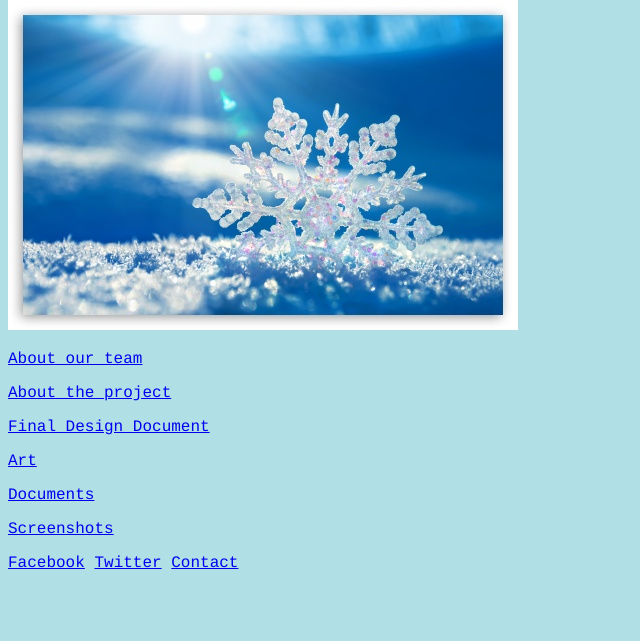
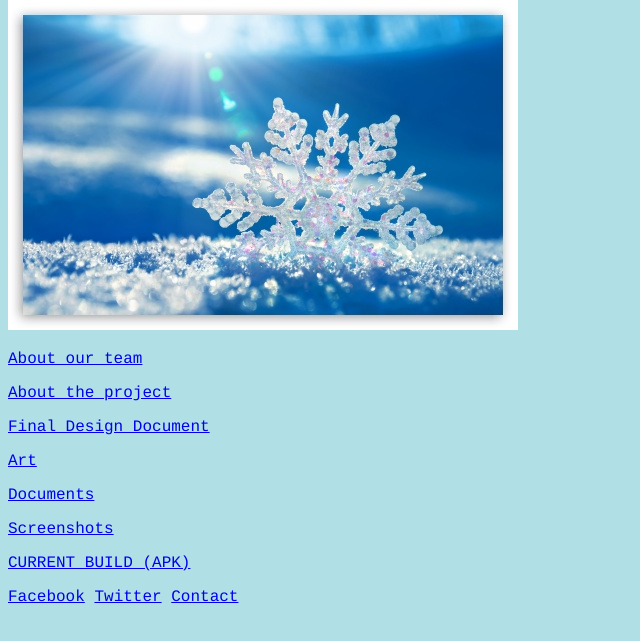
Before and after one commit to hirachau/SnowProblem, a plain HTML site: page index.html in a window 1280 px wide. Shown: the part 81-722 px from the top of the page, without its empty margins (0-640 px from the left). Drawn offline with Linux system fonts and the light colour scheme.

Commit message:
add link to game build

```diff
--- a/index.html
+++ b/index.html
@@ -19,6 +19,7 @@
     <p><a href = "pages/art.html">Art</a></p>
     <p><a href = "pages/documentation.html">Documents</a></p>
     <p><a href = "pages/pics.html">Screenshots</a></p>
+    <p><a href = "https://drive.google.com/file/d/0B0SQWuOF7QTVZWcyMFFRRVMwTW8/view">CURRENT BUILD (APK)</a></p>
 
     <p><a href = "https://facebook.com/snowproblem">Facebook</a>
        <a href = "https://twitter.com/snow_specials">Twitter</a>
```
Also changed, not shown: images/screenshot3.PNG (added), images/screenshot4.PNG (added), images/screenshot5.PNG (added).
